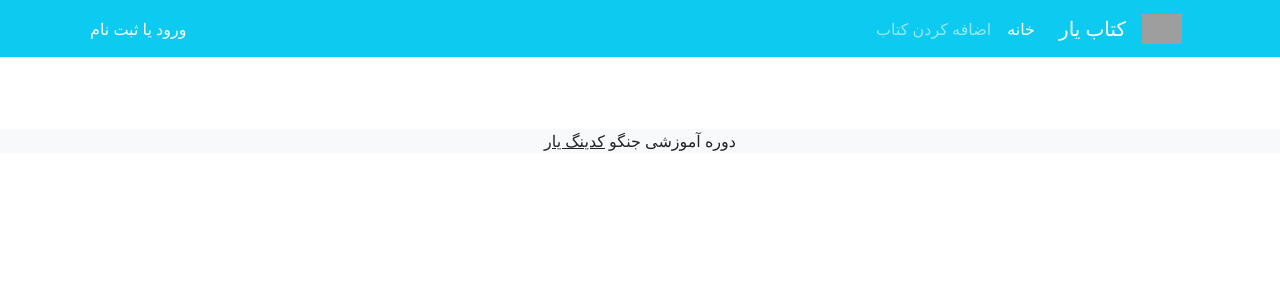
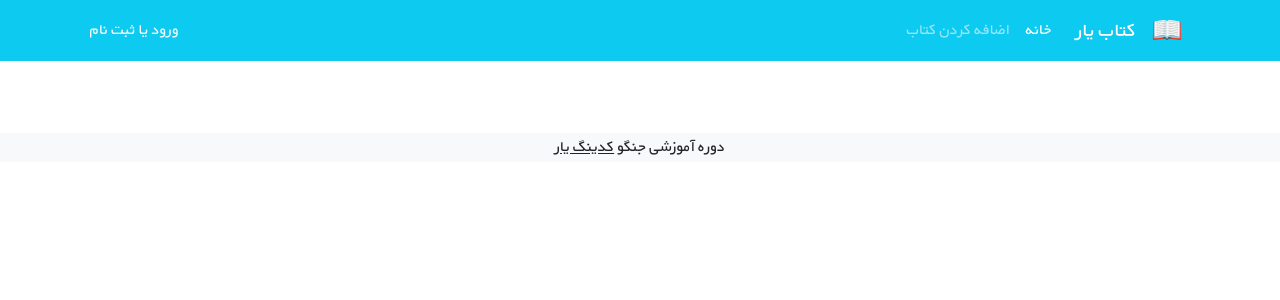
Before and after one commit to rms82/bookstore_project, a Django app: template books/templates/books/book_list.html in a window 1280 px wide. Shown: the top 300 px of the page. Run offline with Django 4.2, Linux system fonts and the light colour scheme; the template is opened without the code that fills it, so the values that code supplies are empty; some libraries are stand-ins or nearby versions; grey boxes are pictures that could not be loaded.

Commit message:
add static files

```diff
--- a/books/templates/books/book_list.html
+++ b/books/templates/books/book_list.html
@@ -1,4 +1,5 @@
 {% extends '_base.html' %}
+{% load crispy_forms_tags %}
 
 {% block title %}
     Book List
@@ -21,8 +22,8 @@
                         <div class="col-md-8 h-100">
                             <div class="d-flex flex-column justify-content-between h-100">
                                 <div class="card-body">
-                                    <h3 class="card-title"><strong>{{ book.title }}</strong></h3>
-                                    <p class="card-text pt-3">{{ book.text }}</p>
+                                    <a href="{{ book.get_absolute_url }}"><h3 class="card-title"><strong>{{ book.title }}</strong></h3></a>
+                                    <p class="card-text pt-3">{{ book.text|truncatewords:30 }}</p>
                                     <p class="text-muted">نویسنده: {{ book.author }}</p>
                                 </div>
                             </div>
--- a/config/settings.py
+++ b/config/settings.py
@@ -119,7 +119,7 @@ USE_TZ = True
 # Static files (CSS, JavaScript, Images)
 # https://docs.djangoproject.com/en/4.0/howto/static-files/
 
-STATIC_URL = 'static/'
+
 
 # Default primary key field type
 # https://docs.djangoproject.com/en/4.0/ref/settings/#default-auto-field
@@ -135,3 +135,7 @@ CRISPY_TEMPLATE_PACK = 'bootstrap4'
 
 # email
 EMAIL_BACKEND = 'django.core.mail.backends.console.EmailBackend'
+
+
+STATIC_URL = '/static/'
+STATICFILES_DIRS = [str(BASE_DIR.joinpath('static')), ]
--- /dev/null
+++ b/static/css/style.css
@@ -0,0 +1,20 @@
+@font-face {
+    font-family: "BYekan";
+    src: url("../fonts/BYekan+.ttf");
+}
+@font-face {
+    font-family: "BYekan";
+    src: url("../fonts/BYekan+ Bold.ttf");
+    font-weight: bold;
+}
+
+* {
+    font-family: 'BYekan', sans-serif;
+    line-height: 1.8rem;
+}
+
+/* SM breakpoint */
+@media (min-width: 576px) {
+    /* CUSTOM WIDTHS */
+    .w-sm-75 { width: 75%!important; }
+}
--- a/templates/_base.html
+++ b/templates/_base.html
@@ -1,3 +1,4 @@
+{% load static %}
 <!doctype html>
 <html lang="en">
 <head>
@@ -12,7 +13,7 @@
     <link href="https://cdn.jsdelivr.net/npm/bootstrap@5.1.3/dist/css/bootstrap.min.css" rel="stylesheet"
           integrity="sha384-1BmE4kWBq78iYhFldvKuhfTAU6auU8tT94WrHftjDbrCEXSU1oBoqyl2QvZ6jIW3" crossorigin="anonymous">
 
-    <link rel="stylesheet" href="css/style.css">
+    <link rel="stylesheet" href="{% static "css/style.css" %}">
 
 
     <title>
@@ -40,7 +41,7 @@
         <div class="collapse navbar-collapse" id="navbarNavAltMarkup">
             <div class="navbar-nav">
                 <a class="nav-link active" aria-current="page" href="{% url 'home' %}">خانه</a>
-                <a class="nav-link" href="#">اضافه کردن کتاب</a>
+                <a class="nav-link" href="{% url 'new_book' %}">اضافه کردن کتاب</a>
             </div>
         </div>
         {% if user.is_authenticated %}
```
Also changed, not shown: static/css/login.css (added, +14 -0 lines), db.sqlite3, static/fonts/BYekan+ Bold.ttf (added), static/fonts/BYekan+.ttf (added), static/icons/book.png (added).
